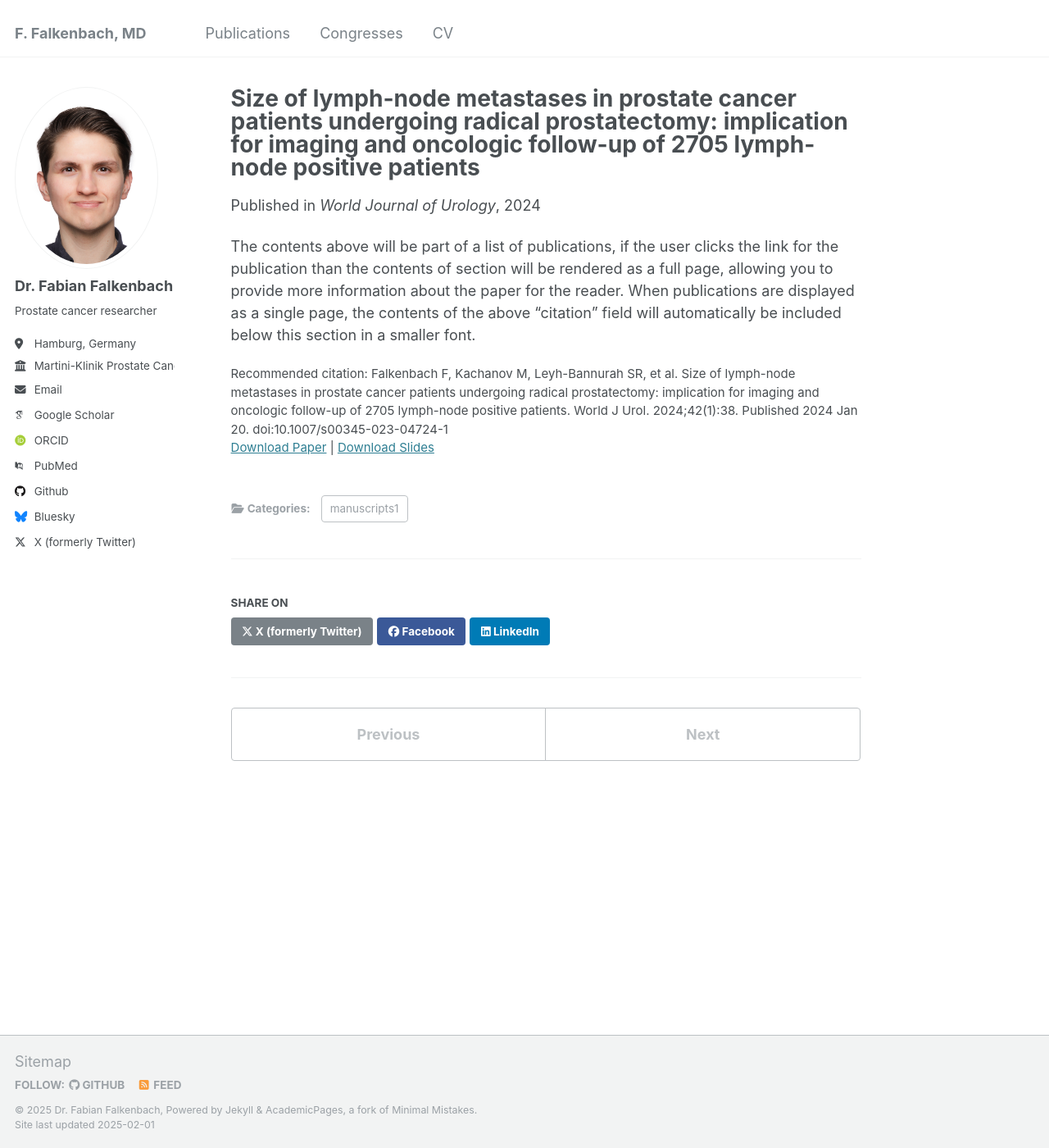
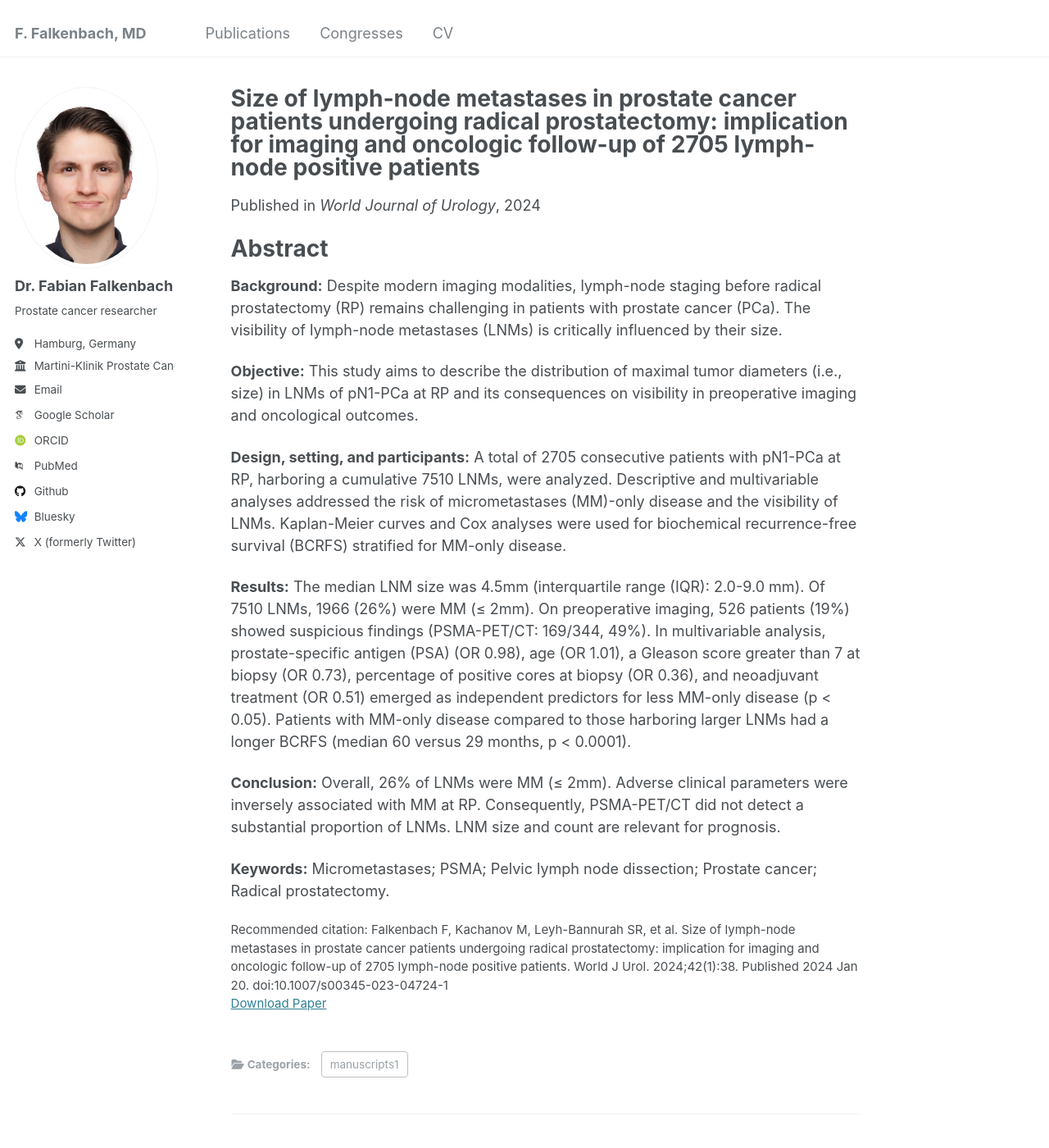
Before and after one commit to ffmed/ffmed.github.io, a Jekyll site: the page built from _publications/LNM_size.md, in a window 1280 px wide and 1400 px high. Shown: the whole window at 82% size. Built offline with Jekyll 4.4.1, drawn with Linux system fonts in a browser that asks for light colours; some web fonts are replaced.

Commit message:
Update LNM_size.md

```diff
--- a/_publications/LNM_size.md
+++ b/_publications/LNM_size.md
@@ -2,13 +2,26 @@
 title: "Size of lymph-node metastases in prostate cancer patients undergoing radical prostatectomy: implication for imaging and oncologic follow-up of 2705 lymph-node positive patients"
 collection: publications
 category: manuscripts1
-excerpt: 'In this work we describe the size of lymph node metastases at radical prostatectomy and the implications for prognosis.'
+excerpt: 'In this work, we describe the size of lymph node metastases at radical prostatectomy and the implications for prognosis.'
 date: 2024-01-20
 venue: 'World Journal of Urology'
 keywords: SS
-slidesurl: 'https://link.springer.com/article/10.1007/s00345-023-04724-1'
+permalink: 'https://link.springer.com/article/10.1007/s00345-023-04724-1'
 paperurl: 'https://link.springer.com/content/pdf/10.1007/s00345-023-04724-1.pdf'
+
 citation: 'Falkenbach F, Kachanov M, Leyh-Bannurah SR, et al. Size of lymph-node metastases in prostate cancer patients undergoing radical prostatectomy: implication for imaging and oncologic follow-up of 2705 lymph-node positive patients. World J Urol. 2024;42(1):38. Published 2024 Jan 20. doi:10.1007/s00345-023-04724-1'
 ---
 
-The contents above will be part of a list of publications, if the user clicks the link for the publication than the contents of section will be rendered as a full page, allowing you to provide more information about the paper for the reader. When publications are displayed as a single page, the contents of the above "citation" field will automatically be included below this section in a smaller font.
+# Abstract
+
+**Background:** Despite modern imaging modalities, lymph-node staging before radical prostatectomy (RP) remains challenging in patients with prostate cancer (PCa). The visibility of lymph-node metastases (LNMs) is critically influenced by their size.
+
+**Objective:** This study aims to describe the distribution of maximal tumor diameters (i.e., size) in LNMs of pN1-PCa at RP and its consequences on visibility in preoperative imaging and oncological outcomes.
+
+**Design, setting, and participants:** A total of 2705 consecutive patients with pN1-PCa at RP, harboring a cumulative 7510 LNMs, were analyzed. Descriptive and multivariable analyses addressed the risk of micrometastases (MM)-only disease and the visibility of LNMs. Kaplan-Meier curves and Cox analyses were used for biochemical recurrence-free survival (BCRFS) stratified for MM-only disease.
+
+**Results:** The median LNM size was 4.5mm (interquartile range (IQR): 2.0-9.0 mm). Of 7510 LNMs, 1966 (26%) were MM (≤ 2mm). On preoperative imaging, 526 patients (19%) showed suspicious findings (PSMA-PET/CT: 169/344, 49%). In multivariable analysis, prostate-specific antigen (PSA) (OR 0.98), age (OR 1.01), a Gleason score greater than 7 at biopsy (OR 0.73), percentage of positive cores at biopsy (OR 0.36), and neoadjuvant treatment (OR 0.51) emerged as independent predictors for less MM-only disease (p < 0.05). Patients with MM-only disease compared to those harboring larger LNMs had a longer BCRFS (median 60 versus 29 months, p < 0.0001).
+
+**Conclusion:** Overall, 26% of LNMs were MM (≤ 2mm). Adverse clinical parameters were inversely associated with MM at RP. Consequently, PSMA-PET/CT did not detect a substantial proportion of LNMs. LNM size and count are relevant for prognosis.
+
+**Keywords:** Micrometastases; PSMA; Pelvic lymph node dissection; Prostate cancer; Radical prostatectomy.
```
